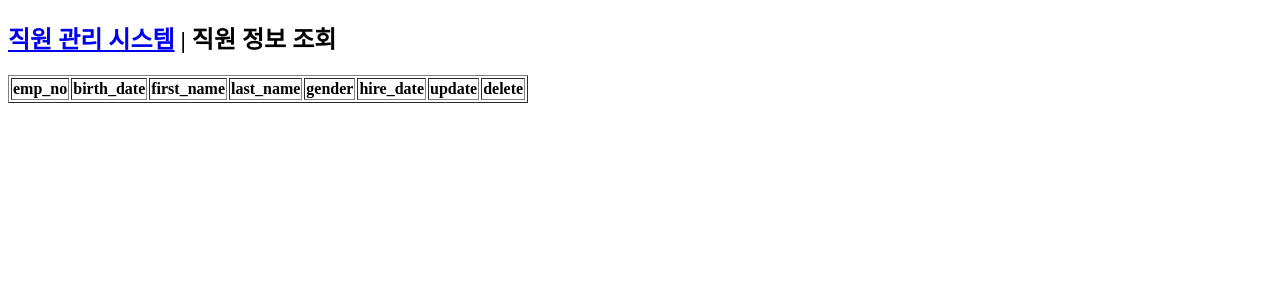
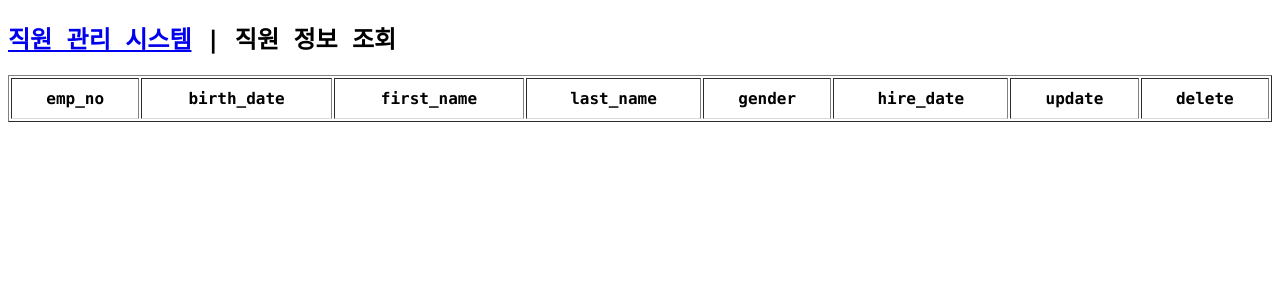
Before and after one commit to jiwoo-an/2020_DBP, a PHP site: page /emp_search.php in a window 1280 px wide. Shown: the top 300 px of the page. Run offline with PHP 8.4, Linux system fonts and the light colour scheme; data that the repository does not hold is empty.

Commit message:
Update emp_search.php

```diff
--- a/W06-P/emp_search.php
+++ b/W06-P/emp_search.php
@@ -27,6 +27,19 @@
 <head>
     <meta charset="utf-8">
     <title> 직원 관리 시스템 </title>
+        <style>
+            body{
+                font-family: Consolas, monospace;
+                font-family: 12px;
+            }
+            table{
+                width: 100%;
+            }
+            th, td{
+                padding: 10px;
+                border-bottom: 1px solid #dadada;
+            }
+        </style>
 </head>
 
 <body>
```
